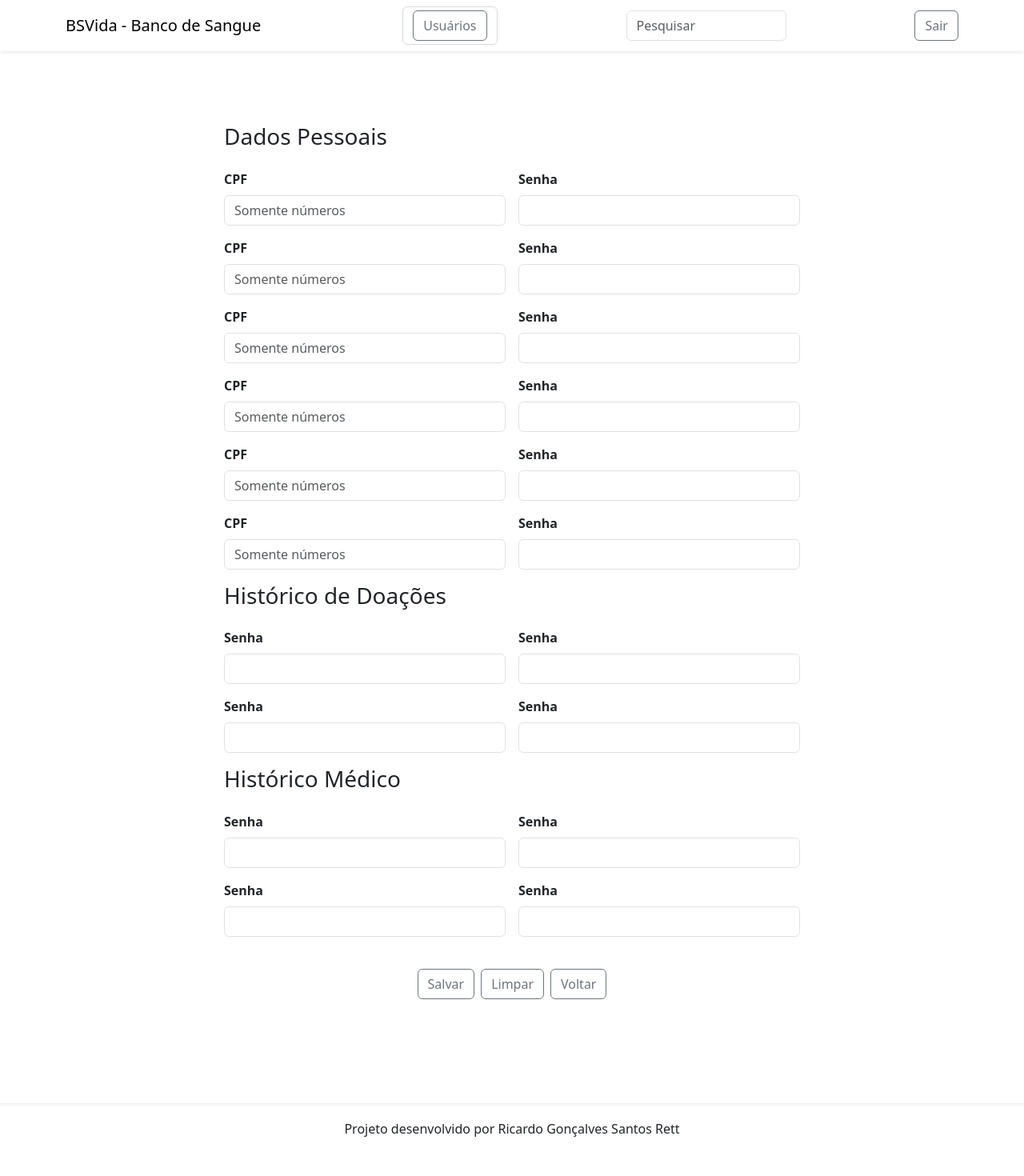
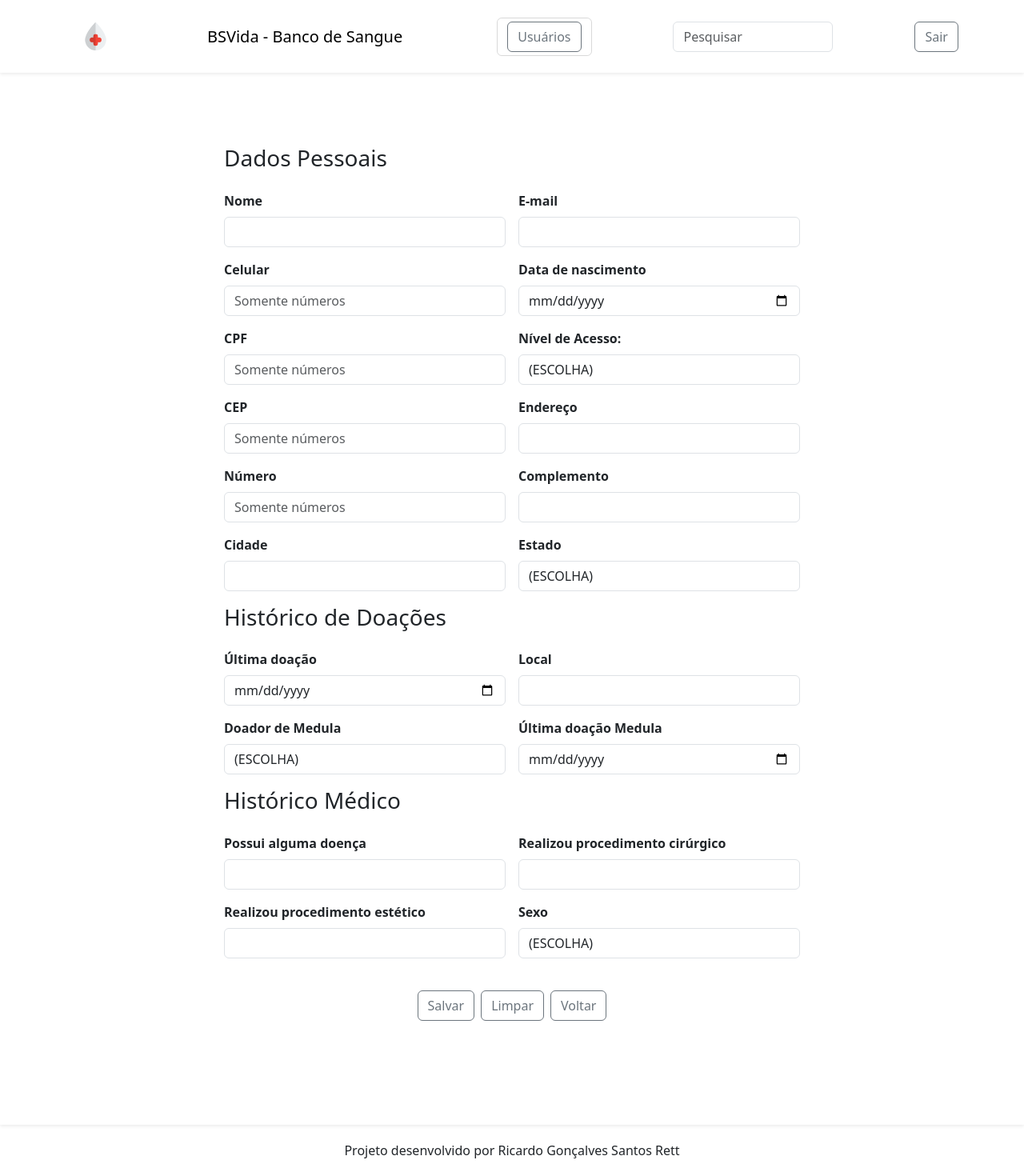
Before and after one commit to ricrett/app-bs, a Flask app: page /cadastro in a window 1280 px wide. Shown: the whole page at 80% size. Before the commit the page ends 1421 px from the top, so only its background shows below. Run offline with Flask 3, Linux system fonts and the light colour scheme.

Commit message:
Finalizado sem ajustes

```diff
--- a/main.py
+++ b/main.py
@@ -1,19 +1,24 @@
-from flask import Flask, render_template
+from flask import Flask, render_template, request
 from datetime import datetime
 
 app = Flask(__name__)
 
 @app.route('/')
+@app.route('/login')
 def login ():
-    return render_template('login.html')
+    return render_template ('login.html')
+
+@app.route('/dashboard')
+def dashboard ():
+    return render_template ('dashboard.html')
 
 @app.route('/cadastro')
 def cadastro ():
-    return render_template('cadastro.html')
+    return render_template ('cadastro.html')
 
 @app.route('/listagem')
 def listagem ():
-    return render_template('listagem.html')
+    return render_template ('listagem.html')
 
 if __name__ == '__main__':
     app.run(debug=True)
--- a/templates/cadastro.html
+++ b/templates/cadastro.html
@@ -6,22 +6,36 @@
 
     <div class="card-body" style="max-width: 720px;">
 
-        <form action="#" method="POST">
+        <form action="{{ url_for ('cadastro') }}" method="POST">
             <fieldset class="row g-3">
 
                 <h3>Dados Pessoais</h3>
                 <div class="col-md-6">
                     <label for="login" class="form-label fw-semibold">
-                        CPF
+                        Nome
+                    </label>
+                    <input class="form-control" type="text" name="txt-cpf" required>
+                </div>
+
+                <div class="col-md-6">
+                    <label for="login" class="form-label fw-semibold">
+                        E-mail
+                    </label>
+                    <input class="form-control" type="text" name="txt-senha" required>
+                </div>
+
+                <div class="col-md-6">
+                    <label for="login" class="form-label fw-semibold">
+                        Celular
                     </label>
                     <input class="form-control" type="text" name="txt-cpf" placeholder="Somente números" required>
                 </div>
 
                 <div class="col-md-6">
                     <label for="login" class="form-label fw-semibold">
-                        Senha
+                        Data de nascimento
                     </label>
-                    <input class="form-control" type="text" name="txt-senha" required>
+                    <input class="form-control" type="date" name="txt-senha" required>
                 </div>
 
                 <div class="col-md-6">
@@ -33,125 +47,129 @@
 
                 <div class="col-md-6">
                     <label for="login" class="form-label fw-semibold">
-                        Senha
+                        Nível de Acesso:
+                    </label>
+                    <select name="acesso" id="acesso" class="form-control">
+                        <option value="null">(ESCOLHA)</option>
+                        <option value="Administrador">Administrador</option>
+                        <option value="Usuário">Usuário</option>
+                    </select>
+                </div>
+
+                <div class="col-md-6">
+                    <label for="login" class="form-label fw-semibold">
+                        CEP
+                    </label>
+                    <input class="form-control" type="text" name="txt-cpf" placeholder="Somente números" required>
+                </div>
+
+                <div class="col-md-6">
+                    <label for="login" class="form-label fw-semibold">
+                        Endereço
                     </label>
                     <input class="form-control" type="text" name="txt-senha" required>
                 </div>
 
                 <div class="col-md-6">
                     <label for="login" class="form-label fw-semibold">
-                        CPF
+                        Número
                     </label>
                     <input class="form-control" type="text" name="txt-cpf" placeholder="Somente números" required>
                 </div>
 
                 <div class="col-md-6">
                     <label for="login" class="form-label fw-semibold">
-                        Senha
+                        Complemento
                     </label>
                     <input class="form-control" type="text" name="txt-senha" required>
                 </div>
 
                 <div class="col-md-6">
                     <label for="login" class="form-label fw-semibold">
-                        CPF
+                        Cidade
                     </label>
-                    <input class="form-control" type="text" name="txt-cpf" placeholder="Somente números" required>
+                    <input class="form-control" type="text" name="txt-cpf" required>
                 </div>
 
                 <div class="col-md-6">
                     <label for="login" class="form-label fw-semibold">
-                        Senha
+                        Estado
+                    </label>
+                    <select name="estado" id="estado" class="form-control">
+                        <option value="null">(ESCOLHA)</option>
+                        <option value="São Paulo">SP</option>
+                        <option value="Rio de Janeiro">RJ</option>
+                        <option value="Minas Gerais">MG</option>
+                        <option value="Paraná">PR</option>
+                    </select>
+                </div>
+
+                <h3>Histórico de Doações</h3>
+
+                <div class="col-md-6">
+                    <label for="login" class="form-label fw-semibold">
+                        Última doação
+                    </label>
+                    <input class="form-control" type="date" name="txt-senha" required>
+                </div>
+
+                <div class="col-md-6">
+                    <label for="login" class="form-label fw-semibold">
+                        Local
                     </label>
                     <input class="form-control" type="text" name="txt-senha" required>
                 </div>
 
                 <div class="col-md-6">
                     <label for="login" class="form-label fw-semibold">
-                        CPF
+                        Doador de Medula
                     </label>
-                    <input class="form-control" type="text" name="txt-cpf" placeholder="Somente números" required>
+                    <select name="doador" id="doador" class="form-control">
+                        <option value="null">(ESCOLHA)</option>
+                        <option value="Sim">Sim</option>
+                        <option value="Não">Não</option>
+                    </select>
                 </div>
 
                 <div class="col-md-6">
                     <label for="login" class="form-label fw-semibold">
-                        Senha
+                        Última doação Medula
+                    </label>
+                    <input class="form-control" type="date" name="txt-senha" required>
+                </div>
+
+                <h3>Histórico Médico</h3>
+
+                <div class="col-md-6">
+                    <label for="login" class="form-label fw-semibold">
+                        Possui alguma doença
                     </label>
                     <input class="form-control" type="text" name="txt-senha" required>
                 </div>
 
                 <div class="col-md-6">
                     <label for="login" class="form-label fw-semibold">
-                        CPF
-                    </label>
-                    <input class="form-control" type="text" name="txt-cpf" placeholder="Somente números" required>
-                </div>
-
-                <div class="col-md-6">
-                    <label for="login" class="form-label fw-semibold">
-                        Senha
-                    </label>
-                    <input class="form-control" type="text" name="txt-senha" required>
-                </div>
-
-                <h3>Histórico de Doações</h3>
-
-                <div class="col-md-6">
-                    <label for="login" class="form-label fw-semibold">
-                        Senha
+                        Realizou procedimento cirúrgico
                     </label>
                     <input class="form-control" type="text" name="txt-senha" required>
                 </div>
 
                 <div class="col-md-6">
                     <label for="login" class="form-label fw-semibold">
-                        Senha
+                        Realizou procedimento estético
                     </label>
                     <input class="form-control" type="text" name="txt-senha" required>
                 </div>
 
                 <div class="col-md-6">
                     <label for="login" class="form-label fw-semibold">
-                        Senha
+                        Sexo
                     </label>
-                    <input class="form-control" type="text" name="txt-senha" required>
-                </div>
-
-                <div class="col-md-6">
-                    <label for="login" class="form-label fw-semibold">
-                        Senha
-                    </label>
-                    <input class="form-control" type="text" name="txt-senha" required>
-                </div>
-
-                <h3>Histórico Médico</h3>
-
-                <div class="col-md-6">
-                    <label for="login" class="form-label fw-semibold">
-                        Senha
-                    </label>
-                    <input class="form-control" type="text" name="txt-senha" required>
-                </div>
-
-                <div class="col-md-6">
-                    <label for="login" class="form-label fw-semibold">
-                        Senha
-                    </label>
-                    <input class="form-control" type="text" name="txt-senha" required>
-                </div>
-
-                <div class="col-md-6">
-                    <label for="login" class="form-label fw-semibold">
-                        Senha
-                    </label>
-                    <input class="form-control" type="text" name="txt-senha" required>
-                </div>
-
-                <div class="col-md-6">
-                    <label for="login" class="form-label fw-semibold">
-                        Senha
-                    </label>
-                    <input class="form-control" type="text" name="txt-senha" required>
+                    <select name="sexo" id="sexo" class="form-control">
+                        <option value="null">(ESCOLHA)</option>
+                        <option value="Feminino">Feminino</option>
+                        <option value="Masculino">Masculino</option>
+                    </select>
                 </div>
             </fieldset>
 
@@ -160,8 +178,8 @@
 
         <div class="d-grid gap-2 d-md-flex justify-content-md-center" style="padding: 30px; margin: 10px auto;">
             <a href="#" class="btn btn-outline-secondary">Salvar</a>
-            <a href="#" class="btn btn-outline-secondary">Limpar</a>
-            <a href="#" class="btn btn-outline-secondary">Voltar</a>
+            <a href="{{ url_for ('cadastro') }}" class="btn btn-outline-secondary">Limpar</a>
+            <a href="{{ url_for ('dashboard') }}" class="btn btn-outline-secondary">Voltar</a>
         </div>
     </div>
 {% endblock %}
--- a/templates/dashboard.html
+++ b/templates/dashboard.html
@@ -13,7 +13,9 @@
 <body>
     <nav class="navbar shadow-sm" style="justify-content: space-between;">
         <div class="container">
-            <a class="navbar-brand" href="#">BSVida - Banco de Sangue</a>
+            <img src="https://raw.githubusercontent.com/ricrett/app-bs/refs/heads/main/static/imgs/3738805.png" alt=""
+                style="max-width: 75px; padding: 20px;">
+            <a class="navbar-brand" href="{{ url_for ('dashboard') }}">BSVida - Banco de Sangue</a>
 
             <button class="navbar-toggler" type="button"
             data-bs-toggle="collapse" data-bs-target="#navbarNav">
@@ -23,27 +25,27 @@
             <div class="collapse navbar-collapse" id="navbarNav">
                 <ul class="navbar-nav ms-auto">
                     <li class="nav-item">
-                        <a class="nav-link active" href="/">Listagem de Usuários</a>
-                        <a class="nav-link active" href="/">Cadastro de Usuários</a>
+                        <a class="nav-link active" href="{{ url_for ('listagem') }}">Listagem de Usuários</a>
+                        <a class="nav-link active" href="{{ url_for ('cadastro') }}">Cadastro de Usuários</a>
                     </li>
                 </ul>
             </div>
 
             <input class="form-control" type="text" nome="txt-pesquisa"
             placeholder="Pesquisar" style="max-width: 200px;">
-            <a href="#" class="btn btn-outline-secondary">Sair</a>
+            <a href="{{ url_for ('login') }}" class="btn btn-outline-secondary">Sair</a>
         </div>
 
     </nav>
 
     <main class="navbar shadow-sm" style="justify-content: center; padding: 90px">
         {% block conteudo%}
-        <img src="C:\Users\ricka\Desktop\app-bs\static\imgs\3738805.png" alt=""
-        style="max-width: 400px; padding: 100px;">
+        <img src="https://raw.githubusercontent.com/ricrett/app-bs/refs/heads/main/static/imgs/3738805.png" alt=""
+        style="max-width: 370px; padding: 100px;">
         {% endblock %}
     </main>
 
-    <footer class="navbar shadow-sm" style="justify-content: space-around; padding: 20px">
+    <footer class="navbar shadow-sm" style="justify-content: space-around; padding: 20px;">
         Projeto desenvolvido por Ricardo Gonçalves Santos Rett
     </footer>
 
--- a/templates/login.html
+++ b/templates/login.html
@@ -14,10 +14,10 @@
     <div class="card shadow-sm border-0 mb-4" style="padding: 100px">
         <div class="card-body">
             <h5 style="padding: 30px">BSVida - Banco de Sangue
-                <img src="C:\Users\ricka\Desktop\app-bs\static\imgs\3738805.png" alt=""
+                <img src="https://raw.githubusercontent.com/ricrett/app-bs/refs/heads/main/static/imgs/3738805.png" alt=""
                 style="max-width: 75px; padding: 20px;">
             </h5>
-            <form action="{{ url_for('dashboard') }}" method="POST">
+            <form action="{{ url_for('login') }}" method="POST">
 
                 <label for="login" class="form-label fw-semibold">
                     CPF
@@ -33,7 +33,7 @@
         </div>
 
         <div class="d-grid gap-2 d-md-flex justify-content-md-center" style="padding: 30px;">
-            <a href="#" class="btn btn-outline-secondary">Entrar</a>
+            <a href="{{ url_for('dashboard') }}" class="btn btn-outline-secondary">Entrar</a>
             <a href="#" class="btn btn-outline-secondary">Cadastrar</a>
             <a href="#" class="btn btn-outline-secondary">Recuperar Senha</a>
         </div>
```
Also changed, not shown: templates/listagem.html (+25 -28 lines).
